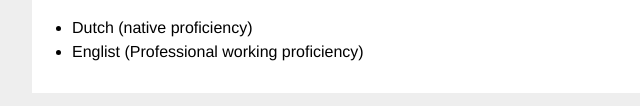
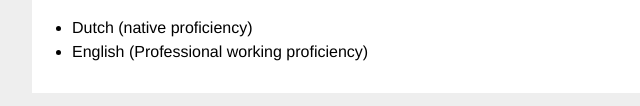
Before and after one commit to andrehaveman/andrehaveman.github.io, a plain HTML site: page index.html in a window 1280 px wide. Shown: the part 2395-2501 px from the top of the page, 158-798 px from the left. Drawn offline with Linux system fonts and the light colour scheme.

Commit message:
fix typo

```diff
--- a/index.html
+++ b/index.html
@@ -191,7 +191,7 @@
 		<h2>Languages</h2>
 		<ul>
 			<li>Dutch (native proficiency)</li>
-			<li>Englist (Professional working proficiency)</li>
+			<li>English (Professional working proficiency)</li>
 		</ul>
 	</section>
 </body>
```
